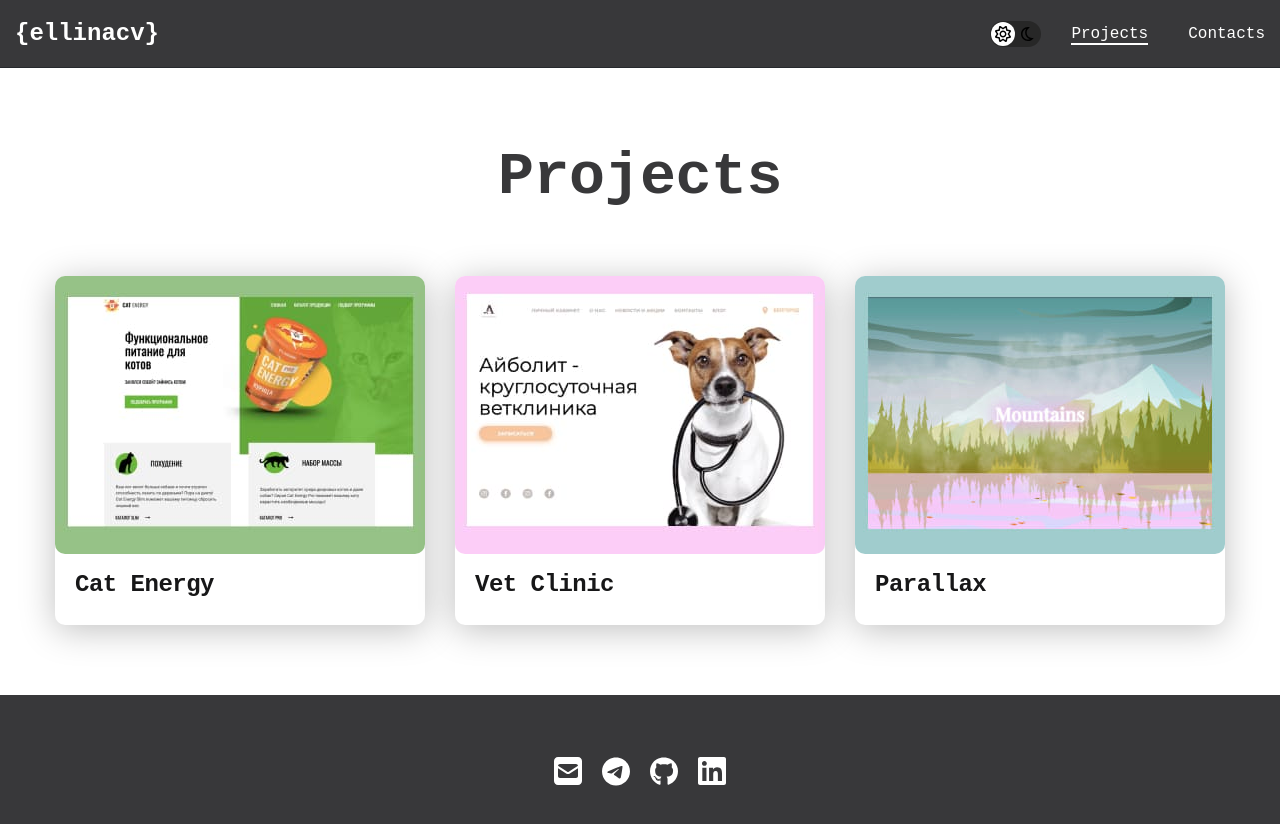
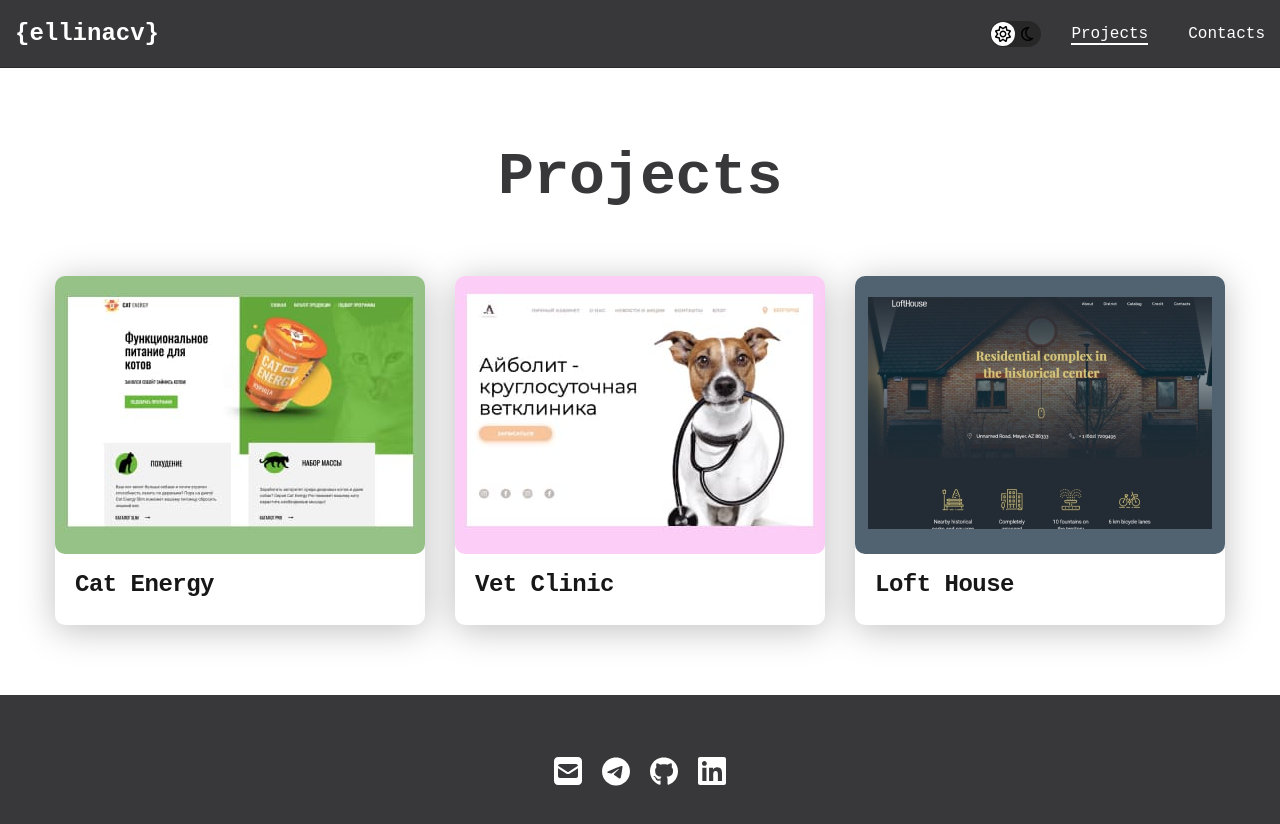
Before and after one commit to ellinacv/portfolio, a React (Create React App) app: page /projects in a window 1280 px wide. Shown: the top 824 px of the page. Built offline with nearby package versions, Linux system fonts and the light colour scheme.

Commit message:
fix: add new project

```diff
--- a/src/data/projectList.js
+++ b/src/data/projectList.js
@@ -21,11 +21,11 @@ const projects = [
     githubLink: 'https://github.com/ellinacv/veterinary-clinic-html',
   },
   {
-    title: 'Parallax',
-    skills: 'HTML, CSS, JS',
+    title: 'Loft House',
+    skills: 'HTML, SCSS Modules, React',
     img: project03,
     imgBig: Project03,
-    githubLink: 'https://github.com/ellinacv/js-features',
+    githubLink: 'https://ellinacv.github.io/loft-house',
   },
 ];
 
```
Also changed, not shown: src/img/projects/03-big.jpg, src/img/projects/03.jpg.
